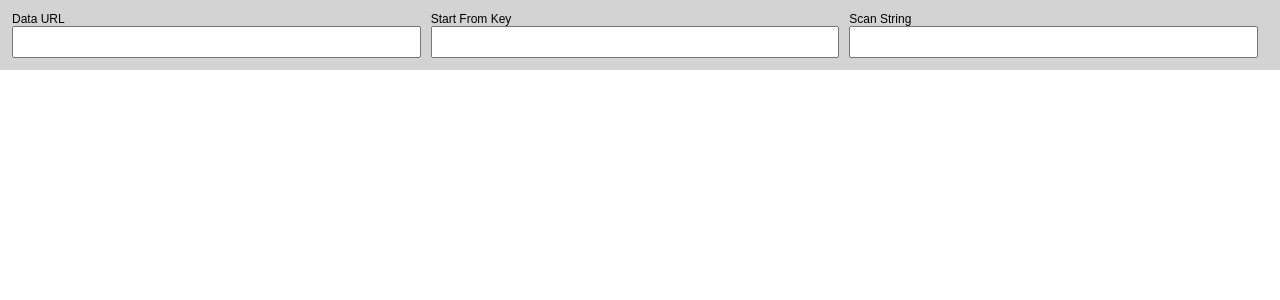
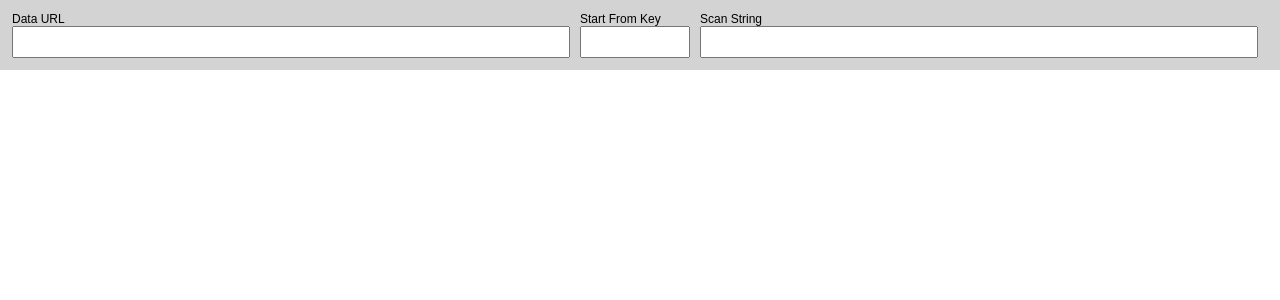
Before and after one commit to nwesthoff/object-wrangler-ui, a Next.js app: page / in a window 1280 px wide. Shown: the top 300 px of the page. Built offline with nearby package versions, Linux system fonts and the light colour scheme.

Commit message:
💅🏻 Make data input smaller

```diff
--- a/components/Input/index.tsx
+++ b/components/Input/index.tsx
@@ -1,16 +1,18 @@
-import React, { InputHTMLAttributes } from "react";
+import React, { HTMLAttributes, InputHTMLAttributes } from "react";
 import styles from "./styles.module.scss";
 
 type Props = {
   label: string;
+  wrapperProps?: HTMLAttributes<HTMLDivElement>;
 };
 
 export default function Input({
   label,
+  wrapperProps,
   ...props
 }: Props & InputHTMLAttributes<HTMLInputElement>) {
   return (
-    <div className={styles.inputWrapper}>
+    <div className={styles.inputWrapper} {...wrapperProps}>
       {label && <label>{label}</label>}
       <input className={styles.input} {...props} />
     </div>
--- a/pages/index.tsx
+++ b/pages/index.tsx
@@ -96,6 +96,11 @@ export default function ObjectScanPage({}: Props) {
           <Input
             label="Start From Key"
             value={startKeyInput}
+            wrapperProps={{
+              style: {
+                maxWidth: "120px",
+              },
+            }}
             onChange={(e) => setStartKeyInput(e.currentTarget.value)}
           />
 
```
